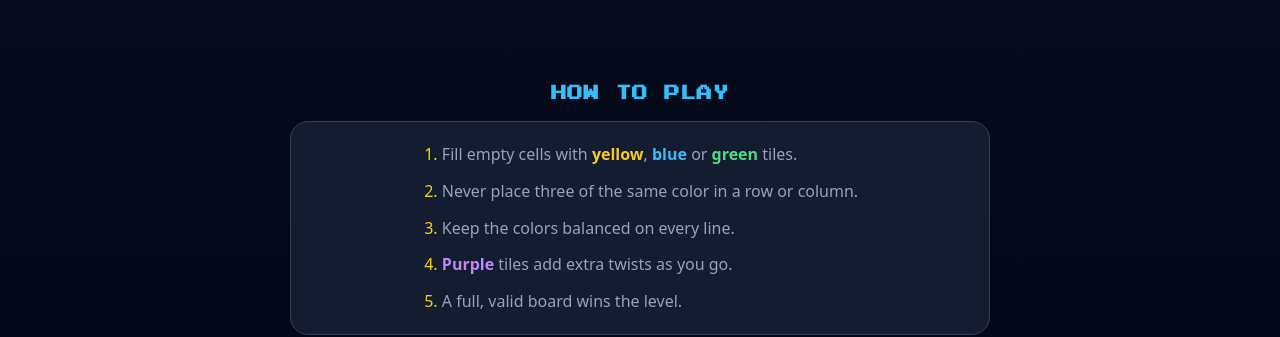
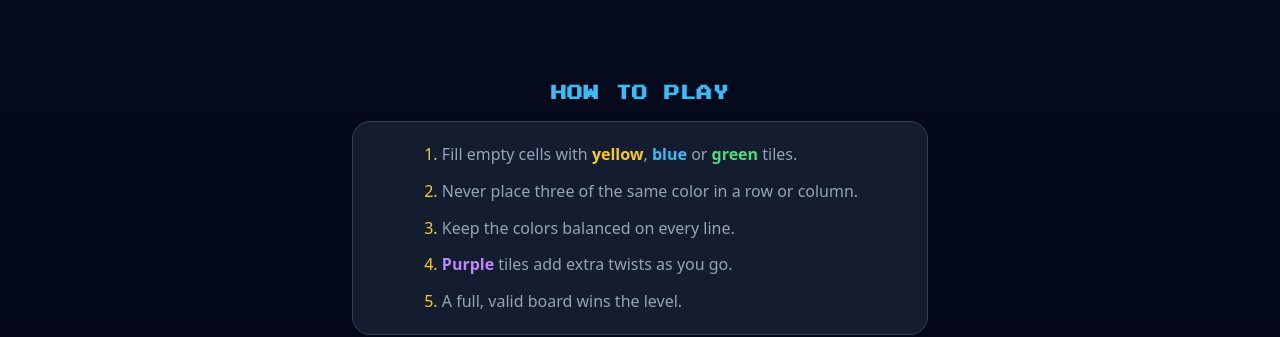
Before and after one commit to geeks0n-byte/geeks0n-byte.github.io, a plain HTML site: page spaceblox/index.html in a window 1280 px wide. Shown: the part 616-953 px from the top of the page. Drawn offline with Linux system fonts and the light colour scheme.

Commit message:
Revert how-to panel to narrower 36rem width.

```diff
--- a/spaceblox/index.html
+++ b/spaceblox/index.html
@@ -438,8 +438,7 @@
       letter-spacing: 0.03em;
     }
     #how {
-      width: 100%;
-      max-width: min(100%, 700px);
+      max-width: 36rem;
       margin-left: auto;
       margin-right: auto;
       text-align: center;
```
